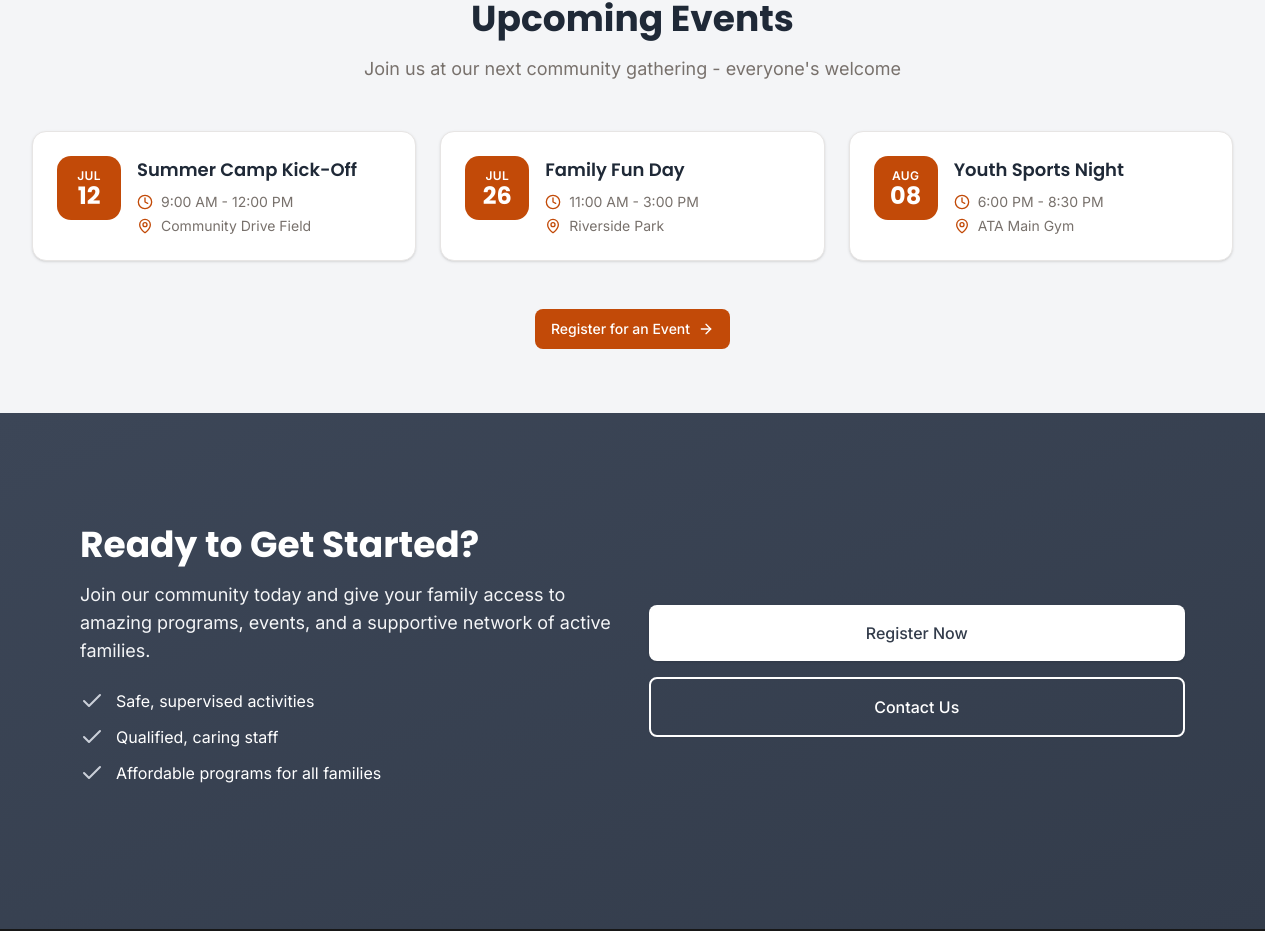
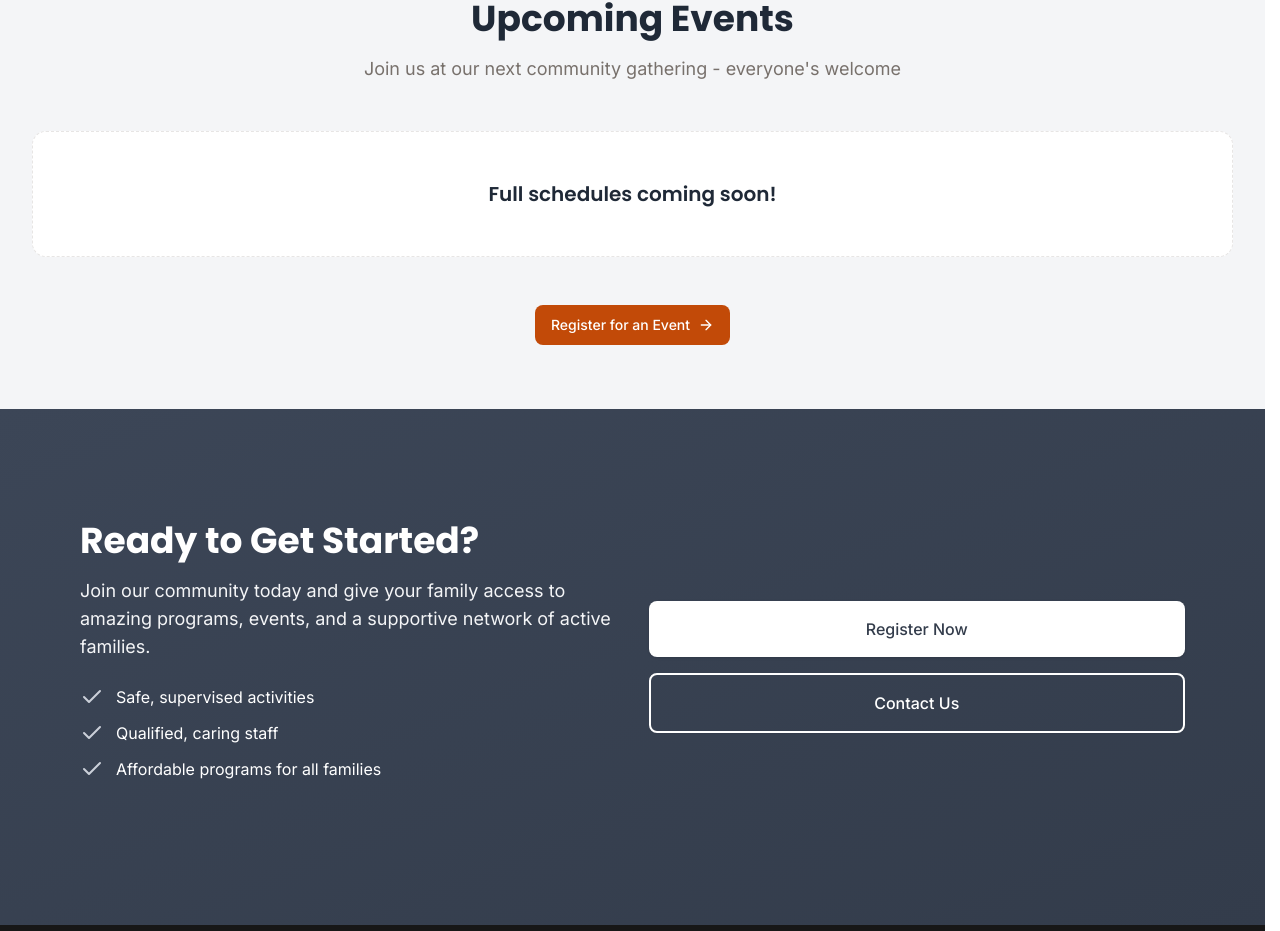
Before and after one commit to Talukder0429/ATA, a React (Vite) app: page / in a window 1280 px wide. Shown: the part 1669-2600 px from the top of the page. Built offline with nearby package versions, Linux system fonts and the light colour scheme.

Commit message:
added schools

```diff
--- /dev/null
+++ b/src/components/contact/SchoolLocations.tsx
@@ -0,0 +1,71 @@
+import { ExternalLinkIcon } from "lucide-react";
+import { useState } from "react";
+import { type School, schools } from "@/data/schools";
+import { cn } from "@/lib/utils";
+
+const mapQuery = (school: School) =>
+	encodeURIComponent(`${school.name}, ${school.address}`);
+
+const embedSrc = (school: School) =>
+	`https://www.google.com/maps?q=${mapQuery(school)}&output=embed`;
+
+const mapLink = (school: School) =>
+	`https://www.google.com/maps/search/?api=1&query=${mapQuery(school)}`;
+
+export const SchoolLocations = () => {
+	const [selected, setSelected] = useState<School>(schools[0]);
+
+	return (
+		<div className="grid gap-6 md:grid-cols-2">
+			<ul className="space-y-2">
+				{schools.map((school) => {
+					const active = school.name === selected.name;
+					return (
+						<li key={school.name}>
+							<button
+								type="button"
+								onClick={() => setSelected(school)}
+								aria-current={active || undefined}
+								className={cn(
+									"w-full rounded-lg border p-3 text-left transition-colors",
+									active
+										? "border-primary bg-primary/5"
+										: "border-border hover:bg-muted/50",
+								)}
+							>
+								<span className="block font-heading font-semibold text-foreground">
+									{school.name}
+								</span>
+								<span className="mt-0.5 block text-sm text-muted-foreground">
+									{school.address}
+								</span>
+							</button>
+						</li>
+					);
+				})}
+			</ul>
+
+			<div className="space-y-2">
+				<div className="overflow-hidden rounded-xl border shadow-sm">
+					<iframe
+						title={`Map showing ${selected.name}`}
+						src={embedSrc(selected)}
+						className="h-72 w-full md:h-96"
+						loading="lazy"
+						referrerPolicy="no-referrer-when-downgrade"
+						allowFullScreen
+					/>
+				</div>
+				<a
+					href={mapLink(selected)}
+					target="_blank"
+					rel="noopener noreferrer"
+					className="inline-flex items-center gap-1 text-sm font-semibold text-primary hover:underline"
+				>
+					Open in Google Maps
+					<ExternalLinkIcon className="size-4" />
+				</a>
+			</div>
+		</div>
+	);
+};
--- a/src/components/home/UpcomingEvents.tsx
+++ b/src/components/home/UpcomingEvents.tsx
@@ -1,45 +1,7 @@
 import { Link } from "@tanstack/react-router";
-import { ArrowRightIcon, ClockIcon, MapPinIcon } from "lucide-react";
+import { ArrowRightIcon } from "lucide-react";
 import { Section } from "@/components/layout/Section";
 import { Button } from "@/components/ui/button";
-import { Card, CardContent } from "@/components/ui/card";
-
-interface EventItem {
-	id: string;
-	/** Short month abbreviation for the date badge, e.g. "JUN". */
-	month: string;
-	day: string;
-	title: string;
-	time: string;
-	location: string;
-}
-
-const events: EventItem[] = [
-	{
-		id: "summer-kickoff",
-		month: "JUL",
-		day: "12",
-		title: "Summer Camp Kick-Off",
-		time: "9:00 AM - 12:00 PM",
-		location: "Community Drive Field",
-	},
-	{
-		id: "family-fun-day",
-		month: "JUL",
-		day: "26",
-		title: "Family Fun Day",
-		time: "11:00 AM - 3:00 PM",
-		location: "Riverside Park",
-	},
-	{
-		id: "youth-sports-night",
-		month: "AUG",
-		day: "08",
-		title: "Youth Sports Night",
-		time: "6:00 PM - 8:30 PM",
-		location: "ATA Main Gym",
-	},
-];
 
 export function UpcomingEvents() {
 	return (
@@ -53,36 +15,10 @@ export function UpcomingEvents() {
 				</p>
 			</div>
 
-			<div className="grid grid-cols-1 gap-6 md:grid-cols-3">
-				{events.map((event) => (
-					<Card key={event.id} className="h-full">
-						<CardContent className="flex items-start gap-4">
-							{/* Date badge */}
-							<div className="flex size-16 shrink-0 flex-col items-center justify-center rounded-xl bg-primary text-primary-foreground">
-								<span className="text-xs font-semibold tracking-wide">
-									{event.month}
-								</span>
-								<span className="font-heading text-2xl font-bold leading-none">
-									{event.day}
-								</span>
-							</div>
-
-							<div className="min-w-0">
-								<h3 className="mb-2 font-heading text-lg font-semibold text-foreground">
-									{event.title}
-								</h3>
-								<p className="flex items-center gap-2 text-sm text-muted-foreground">
-									<ClockIcon className="size-4 shrink-0 text-primary" />
-									{event.time}
-								</p>
-								<p className="mt-1 flex items-center gap-2 text-sm text-muted-foreground">
-									<MapPinIcon className="size-4 shrink-0 text-primary" />
-									{event.location}
-								</p>
-							</div>
-						</CardContent>
-					</Card>
-				))}
+			<div className="rounded-xl border border-dashed bg-card p-12 text-center">
+				<p className="font-heading text-xl font-semibold text-foreground">
+					Full schedules coming soon!
+				</p>
 			</div>
 
 			<div className="mt-12 text-center">
--- a/src/content/programs/game-time-after-school.yaml
+++ b/src/content/programs/game-time-after-school.yaml
@@ -39,7 +39,6 @@ sections:
         text: Grades 6-8
   - type: pricing
     heading: Transportation & Pricing
-    note: Which schools offer pickup is still to be decided.
     items:
       - label: Program + school pickup
         price: $400/month
--- /dev/null
+++ b/src/data/schools.ts
@@ -0,0 +1,32 @@
+export interface School {
+	name: string;
+	address: string;
+}
+
+/** Schools where Active Together Activities runs programs / offers pickup. */
+export const schools: School[] = [
+	{
+		name: "Mountain Ash Public School",
+		address: "280 Mountainash Rd, Brampton, ON L6R 3G2",
+	},
+	{
+		name: "Shaw Public School",
+		address: "10 Father Tobin Rd, Brampton, ON L6R 3K2",
+	},
+	{
+		name: "Robert J. Lee Public School",
+		address: "160 Mountainash Rd, Brampton, ON L6R 1J1",
+	},
+	{
+		name: "Father Clair Tipping Catholic Elementary School",
+		address: "25 Mountainberry Rd, Brampton, ON L6R 1J3",
+	},
+	{
+		name: "Our Lady of Providence Elementary School",
+		address: "35 Black Oak Dr, Brampton, ON L6R 1B9",
+	},
+	{
+		name: "St. Raphael Elementary School",
+		address: "3470 Clara Dr, Mississauga, ON L4T 2C7",
+	},
+];
--- a/src/routes/about/index.tsx
+++ b/src/routes/about/index.tsx
@@ -1,4 +1,4 @@
-import { createFileRoute } from "@tanstack/react-router";
+import { createFileRoute, Link } from "@tanstack/react-router";
 import { Page } from "@/components/layout/Page";
 import { SectionHeading } from "@/components/programs/SectionHeading";
 import { pages } from "@/data/pages";
@@ -112,10 +112,17 @@ function RouteComponent() {
 					<div className="space-y-4 leading-relaxed text-muted-foreground">
 						<p>
 							To make participation easier for families, Active Together
-							Activities Inc. provides organized school pickup from
-							participating schools at the end of the school day. This allows
-							youth to transition directly from school into the program in a
-							safe and structured way.
+							Activities Inc. provides organized school pickup from{" "}
+							<Link
+								to="/contact"
+								hash="locations"
+								className="font-medium text-primary hover:underline"
+							>
+								participating schools
+							</Link>{" "}
+							at the end of the school day. This allows youth to transition
+							directly from school into the program in a safe and structured
+							way.
 						</p>
 						<p>
 							This system helps reduce transportation challenges for parents
--- a/src/routes/contact.tsx
+++ b/src/routes/contact.tsx
@@ -1,6 +1,8 @@
 import { createFileRoute } from "@tanstack/react-router";
 import { MailIcon, PhoneIcon } from "lucide-react";
+import { SchoolLocations } from "@/components/contact/SchoolLocations";
 import { Page } from "@/components/layout/Page";
+import { SectionHeading } from "@/components/programs/SectionHeading";
 import { pages } from "@/data/pages";
 import { site } from "@/data/site";
 import { seo } from "@/lib/seo";
@@ -66,18 +68,16 @@ function RouteComponent() {
 						</span>
 					</a> */}
 				</div>
+			</div>
 
-				{/* <div className="overflow-hidden rounded-xl border shadow-sm">
-					<iframe
-						title={`Map showing ${site.name} at ${site.contact.address.line1}`}
-						src={mapEmbedSrc}
-						className="h-72 w-full md:h-full"
-						loading="lazy"
-						referrerPolicy="no-referrer-when-downgrade"
-						allowFullScreen
-					/>
-				</div> */}
-			</div>
+			<section id="locations" className="mt-12 scroll-mt-24">
+				<SectionHeading>Program Locations</SectionHeading>
+				<p className="mb-6 text-muted-foreground">
+					We run programs at schools across Brampton and Mississauga. Select a
+					school to see it on the map.
+				</p>
+				<SchoolLocations />
+			</section>
 		</Page>
 	);
 }
--- a/src/routes/resources/faq.tsx
+++ b/src/routes/resources/faq.tsx
@@ -1,4 +1,5 @@
-import { createFileRoute } from "@tanstack/react-router";
+import { createFileRoute, Link } from "@tanstack/react-router";
+import type { ReactNode } from "react";
 import { Page } from "@/components/layout/Page";
 import { pages } from "@/data/pages";
 import { site } from "@/data/site";
@@ -6,7 +7,17 @@ import { seo } from "@/lib/seo";
 
 const page = pages["/resources/faq"];
 
-const faqs = [
+const locationsLink = (label: string) => (
+	<Link
+		to="/contact"
+		hash="locations"
+		className="font-medium text-primary hover:underline"
+	>
+		{label}
+	</Link>
+);
+
+const faqs: { q: string; a: ReactNode }[] = [
 	{
 		q: "What age group are the programs for?",
 		a: "Our programs are designed for school-aged youth, generally spanning Grades 3-13. Exact age and grade divisions vary by program, so check the individual program page for the details that apply.",
@@ -17,7 +28,16 @@ const faqs = [
 	},
 	{
 		q: "Where do the programs take place?",
-		a: "Programs are held at local public schools in Brampton and surrounding areas. These locations provide safe and accessible spaces for youth from different schools to come together.",
+		a: (
+			<>
+				Programs are held at{" "}
+				{locationsLink(
+					"local public schools in Brampton and surrounding areas",
+				)}
+				. These locations provide safe and accessible spaces for youth from
+				different schools to come together.
+			</>
+		),
 	},
 	{
 		q: "Do participants need to register in advance?",
@@ -29,7 +49,14 @@ const faqs = [
 	},
 	{
 		q: "Is transportation provided?",
-		a: "Transportation depends on the program. Some programs offer organized school pickup for designated routes within Brampton and surrounding areas, while others rely on parent drop-off and pickup. Check the program page to see what is available.",
+		a: (
+			<>
+				Transportation depends on the program. Some programs offer{" "}
+				{locationsLink("organized school pickup")} for designated routes within
+				Brampton and surrounding areas, while others rely on parent drop-off and
+				pickup. Check the program page to see what is available.
+			</>
+		),
 	},
 	{
 		q: "What should participants bring?",
```
Also changed, not shown: 1 other file (tests, documents, lock files or other folders).
